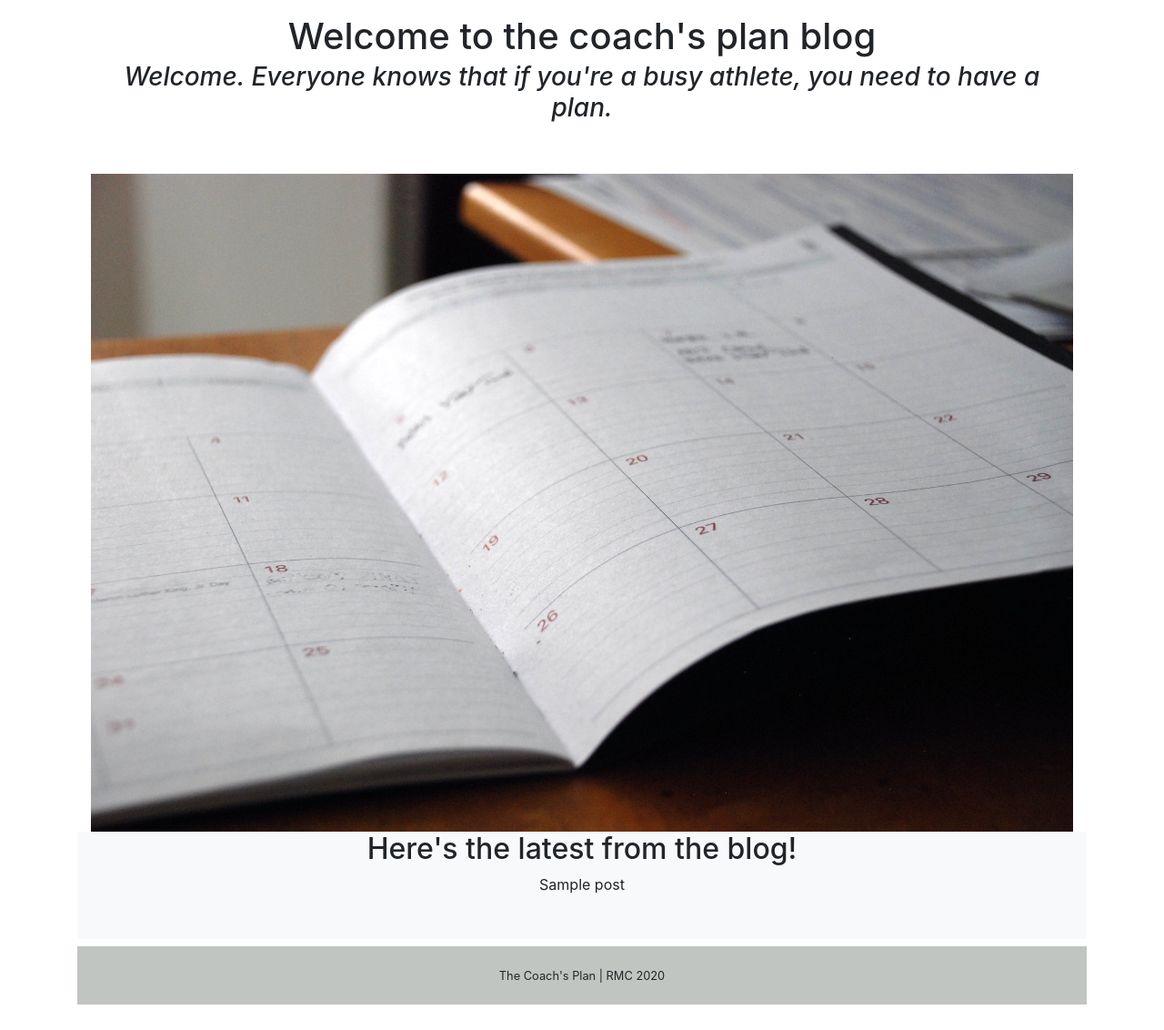
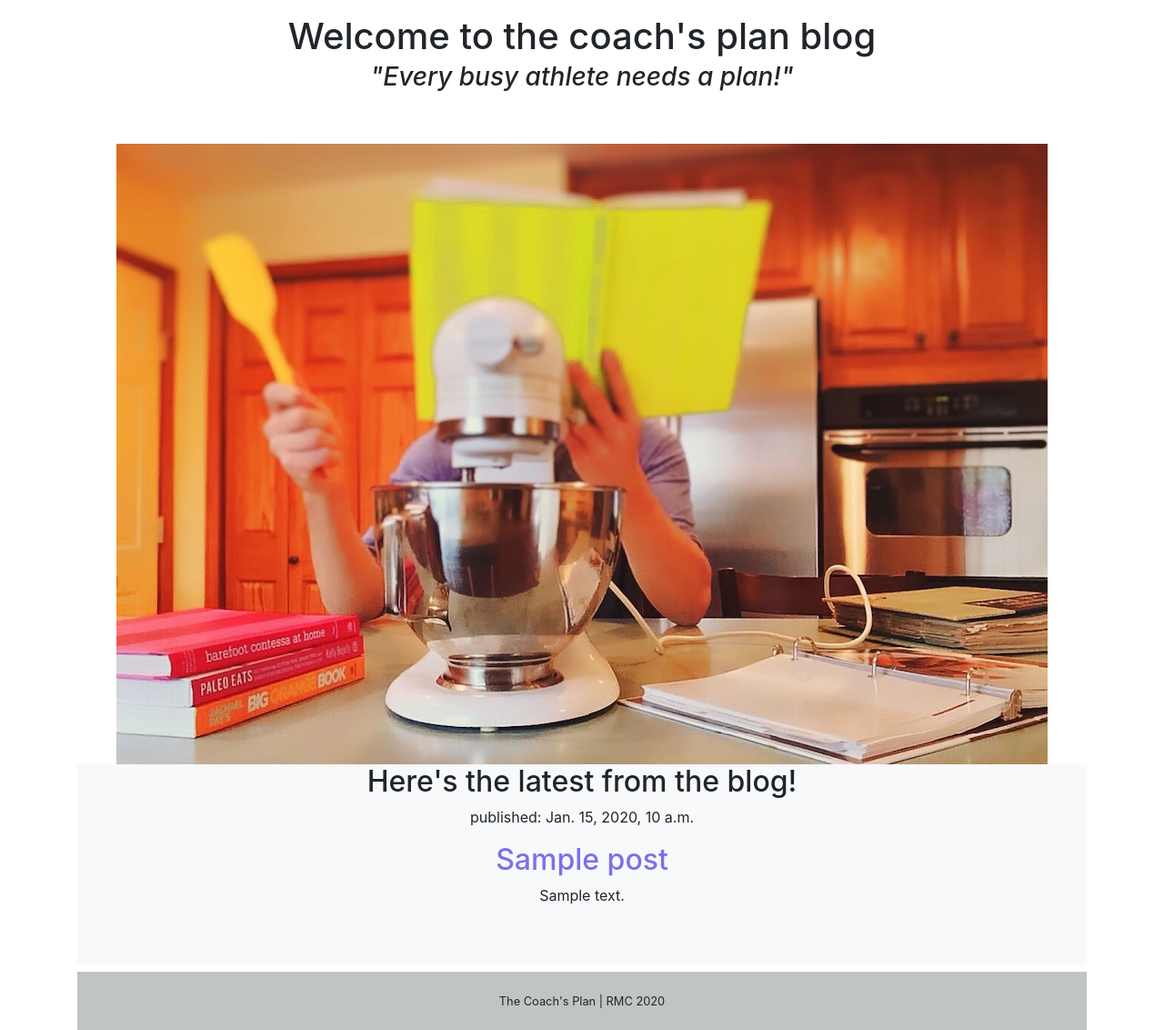
Before and after one commit to RonanMc99/coachs-plan, a Django app: page /blog/ in a window 1280 px wide. Shown: the part 220-1352 px from the top of the page at 91% size. Before the commit the page ends 1324 px from the top, so only its background shows below. Run offline with Django 3.2, Linux system fonts and the light colour scheme; tables that the repository leaves empty hold one stand-in row (values such as "Sample post"); some libraries are stand-ins or nearby versions.

Commit message:
Updated blog-list template

```diff
--- a/templates/blog-list.html
+++ b/templates/blog-list.html
@@ -10,9 +10,9 @@
     <div class="container text-center my-auto">
         <h1 class="mb-1">Welcome to the coach's plan blog</h1>
         <h3 class="mb-5">
-            <em>Welcome. Everyone knows that if you're a busy athlete, you need to have a plan.</em>
+            <em>"Every busy athlete needs a plan!"</em>
         </h3>
-        <img src="{% static 'images/planner.jpg' %}" class="img-fluid mt-2" alt="Responsive image">
+        <img src="{% static 'images/blog-hero.jpg' %}" class="img-fluid mt-2" alt="Responsive image">
     </div>
 </header>
 <!-- Blog List -->
@@ -22,7 +22,13 @@
             <div class="col-lg-10 mx-auto">
                 <h2>Here's the latest from the blog!</h2>
                 {% for post in queryset %}
-                <span>{{ post.title }}</span>
+
+                <div>
+                    <p>published: {{ post.publish }}</p>
+                    <h2><a href="">{{ post.title }}</a></h2>
+                    <p>{{ post.text|linebreaksbr }}</p>
+                </div>
+
                 {% endfor %}
             </div>
         </div>
```
Also changed, not shown: static/images/blog-hero.jpg (added).
